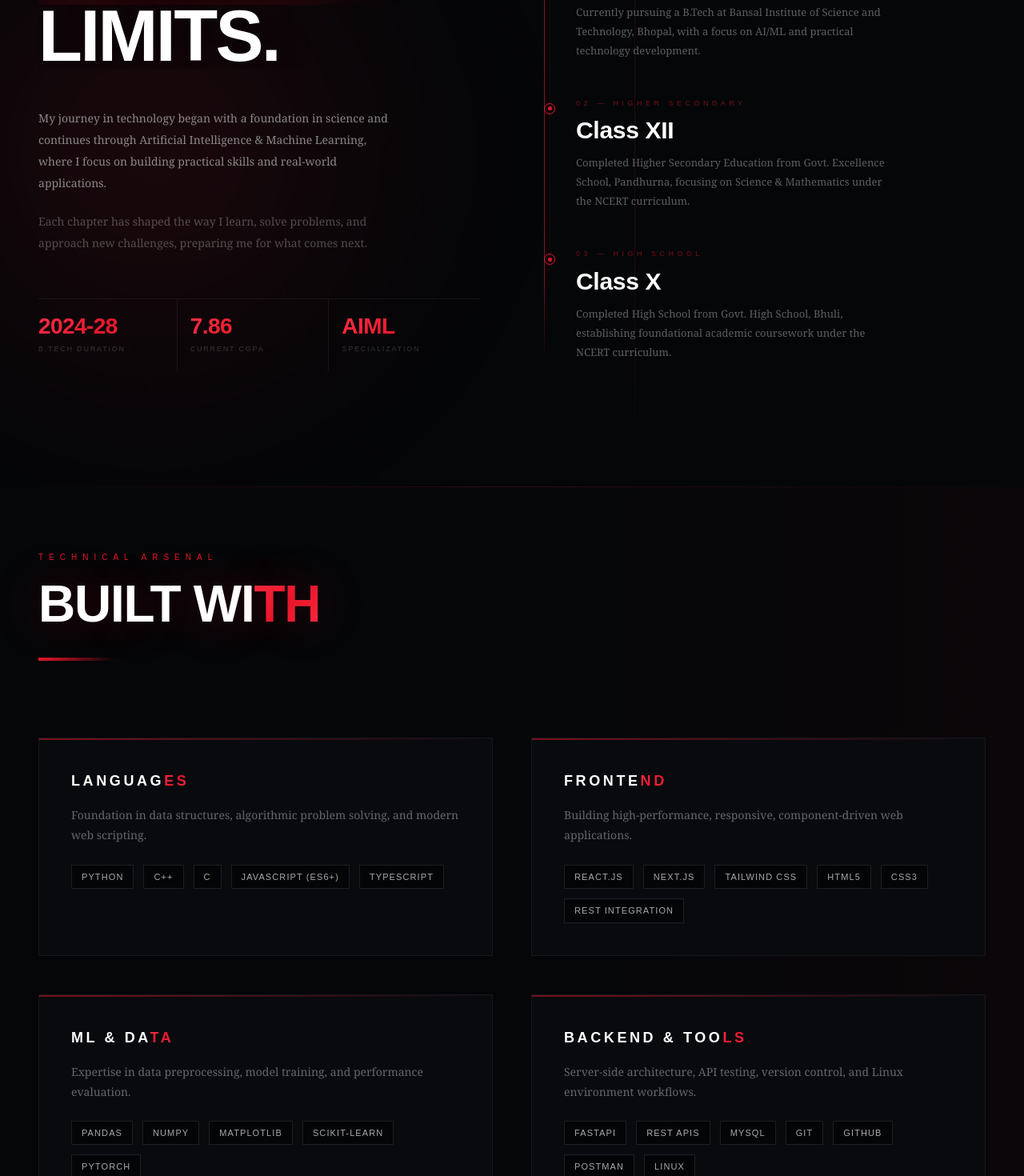
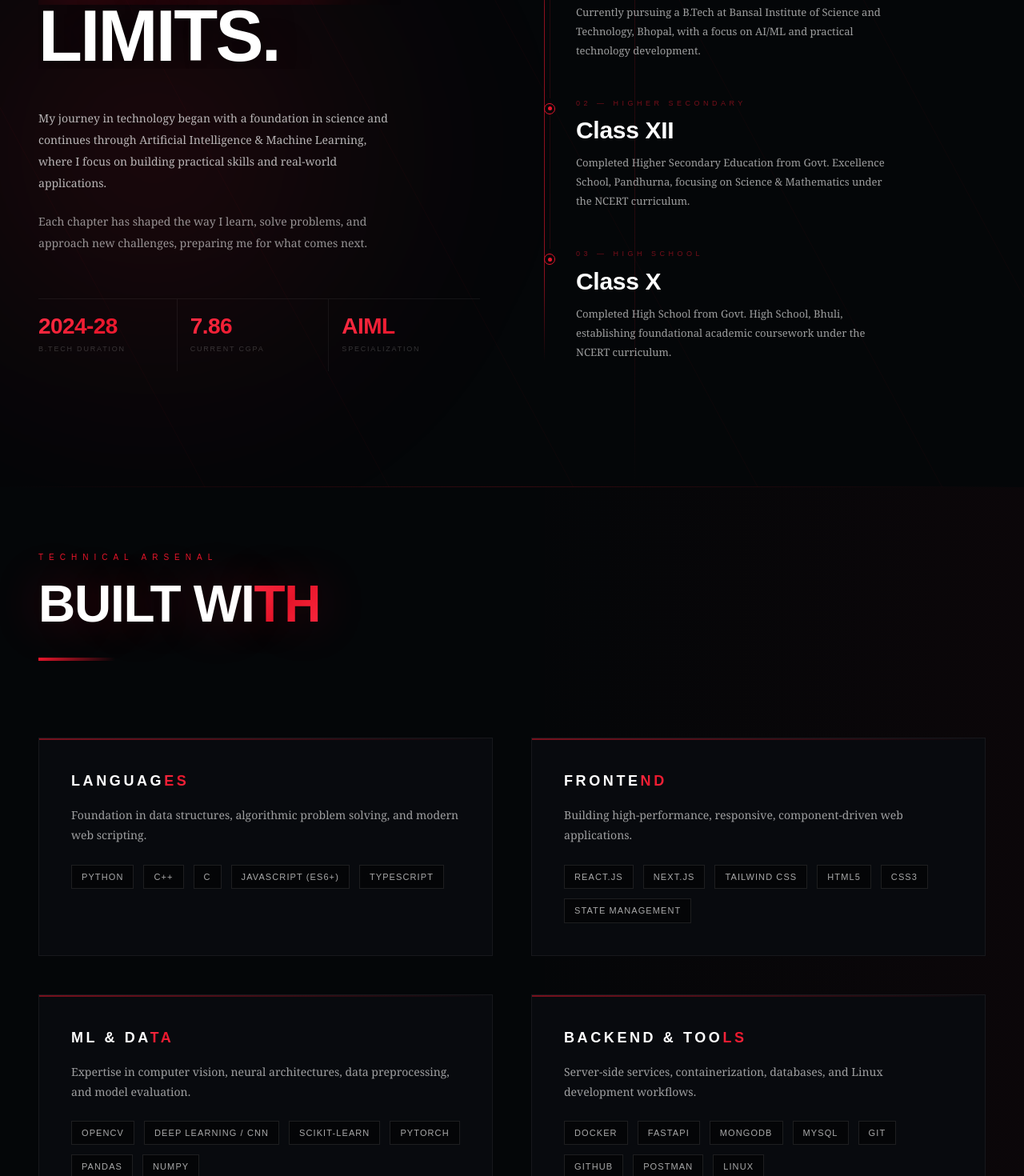
Before and after one commit to AADITYABAGDE2007/portfolio, a Next.js app: page / in a window 1280 px wide. Shown: the part 2420-3890 px from the top of the page at 80% size. Built offline with nearby package versions, Linux system fonts and the light colour scheme.

Commit message:
fix: address recruiter review points (email contact, availability, hero refinement, skills docker/opencv, cert vault dedup, and readability contrast)

```diff
--- a/app/portfolio/AboutJourney.tsx
+++ b/app/portfolio/AboutJourney.tsx
@@ -110,11 +110,11 @@ export default function OriginSection() {
 
             {/* Body copy */}
             <motion.p initial={{ opacity: 0, y: 20 }} animate={inView ? { opacity: 1, y: 0 } : {}} transition={{ duration: 0.9, delay: 0.4 }}
-              style={{ fontSize: 14, lineHeight: 1.95, color: "rgba(240,240,240,0.55)", maxWidth: 440, marginBottom: 20 }}>
-              My journey in technology began with a foundation in science and continues through Artificial Intelligence & Machine Learning, where I focus on building practical skills and real-world applications.
+              style={{ fontSize: 14, lineHeight: 1.95, color: "rgba(240,240,240,0.75)", maxWidth: 440, marginBottom: 20 }}>
+              My journey in technology began with a foundation in science and continues through Artificial Intelligence &amp; Machine Learning, where I focus on building practical skills and real-world applications.
             </motion.p>
             <motion.p initial={{ opacity: 0, y: 20 }} animate={inView ? { opacity: 1, y: 0 } : {}} transition={{ duration: 0.9, delay: 0.5 }}
-              style={{ fontSize: 14, lineHeight: 1.95, color: "rgba(240,240,240,0.3)", maxWidth: 440, marginBottom: 56 }}>
+              style={{ fontSize: 14, lineHeight: 1.95, color: "rgba(240,240,240,0.6)", maxWidth: 440, marginBottom: 56 }}>
               Each chapter has shaped the way I learn, solve problems, and approach new challenges, preparing me for what comes next.
             </motion.p>
 
@@ -186,7 +186,7 @@ export default function OriginSection() {
                   </h4>
 
                   {/* Desc */}
-                  <p style={{ fontSize: 13, lineHeight: 1.85, color: "rgba(240,240,240,0.38)", maxWidth: 400 }}>
+                  <p style={{ fontSize: 13, lineHeight: 1.85, color: "rgba(240,240,240,0.65)", maxWidth: 400 }}>
                     {act.desc}
                   </p>
 
--- a/app/portfolio/CertificationsVault.tsx
+++ b/app/portfolio/CertificationsVault.tsx
@@ -23,24 +23,6 @@ const CERTIFICATES = [
   },
   {
     n: "03",
-    name: "Happieloop ML Internship",
-    issuer: "Happieloop Tech",
-    tag: "Industry Internship",
-    color: "#e8172c",
-    desc: "Official completion of the Machine Learning internship, validating real-world data pipeline and model training skills.",
-    certificateUrl: "/certificates/happieloop-ml-internship.pdf"
-  },
-  {
-    n: "04",
-    name: "Qskill Frontend Internship",
-    issuer: "SR INDIA / Qskill",
-    tag: "Industry Internship",
-    color: "#3b82f6",
-    desc: "Recognition of internship completion, proving expertise in React.js, Tailwind, and cross-device optimization.",
-    certificateUrl: "/certificates/qskill-frontend-internship.pdf"
-  },
-  {
-    n: "05",
     name: "Deloitte Data Analytics",
     issuer: "Deloitte & Forage",
     tag: "Enterprise Simulation",
@@ -49,7 +31,7 @@ const CERTIFICATES = [
     certificateUrl: "/certificates/deloitte-data-analytics.pdf"
   },
   {
-    n: "06",
+    n: "04",
     name: "Infosys DevOps",
     issuer: "Infosys Springboard",
     tag: "Professional Cert",
@@ -58,7 +40,7 @@ const CERTIFICATES = [
     certificateUrl: "/certificates/infosys-devops.pdf"
   },
   {
-    n: "07",
+    n: "05",
     name: "Infosys Python",
     issuer: "Infosys Springboard",
     tag: "Professional Cert",
@@ -174,7 +156,7 @@ export default function CertificationsSection() {
               </h3>
 
               {/* Description */}
-              <p style={{ fontSize: 12, color: "rgba(240,240,240,0.32)", fontFamily: "sans-serif", lineHeight: 1.85, marginBottom: 36, minHeight: 80 }}>
+              <p style={{ fontSize: 12, color: "rgba(240,240,240,0.65)", fontFamily: "sans-serif", lineHeight: 1.85, marginBottom: 36, minHeight: 80 }}>
                 {v.desc}
               </p>
 
--- a/app/portfolio/PortfolioFooter.tsx
+++ b/app/portfolio/PortfolioFooter.tsx
@@ -32,9 +32,9 @@ export default function Footer() {
             <div className="flex flex-col gap-4">
               <h4 style={{ fontSize: 10, letterSpacing: "0.2em", textTransform: "uppercase", color: "var(--red)", fontFamily: "sans-serif" }}>Socials</h4>
               {[
+                { name: "Email", link: "mailto:bagdeaaditya507@gmail.com" },
                 { name: "LinkedIn", link: "https://www.linkedin.com/in/aaditya-bagde" },
                 { name: "GitHub", link: "https://github.com/AADITYABAGDE2007" },
-                { name: "HackerRank", link: "https://www.hackerrank.com/profile/bagdeaaditya507" },
                 { name: "LeetCode", link: "https://leetcode.com/u/aadityabagde/" }
               ].map(item => (
                 <a key={item.name} href={item.link} target="_blank" rel="noreferrer" style={{ fontSize: 12, color: "rgba(240,240,240,0.6)", fontFamily: "sans-serif" }} className="hover:text-white transition-colors duration-300">
--- a/app/portfolio/ProjectsShowcase.tsx
+++ b/app/portfolio/ProjectsShowcase.tsx
@@ -39,7 +39,7 @@ export default function PowersSection() {
             </div>
             <div className="flex flex-col gap-4">
               <motion.p initial={{ opacity: 0 }} animate={inView ? { opacity: 1 } : {}} transition={{ duration: 0.8, delay: 0.3 }}
-                style={{ maxWidth: 420, fontSize: 13, lineHeight: 1.85, color: "rgba(240,240,240,0.35)", fontFamily: "sans-serif" }}>
+                style={{ maxWidth: 420, fontSize: 13, lineHeight: 1.85, color: "rgba(240,240,240,0.65)", fontFamily: "sans-serif" }}>
                 The tools are only the beginning. Click any project to inspect its architecture, problem statement, and technical breakdown.
               </motion.p>
               <div className="hidden sm:flex items-center gap-2 self-start lg:self-end">
@@ -128,7 +128,7 @@ export default function PowersSection() {
                 </h3>
 
                 {/* Description */}
-                <p className="pointer-events-none" style={{ fontSize: 12, color: "rgba(240,240,240,0.32)", fontFamily: "sans-serif", lineHeight: 1.85, marginBottom: 40, minHeight: 80 }}>
+                <p className="pointer-events-none" style={{ fontSize: 12, color: "rgba(240,240,240,0.65)", fontFamily: "sans-serif", lineHeight: 1.85, marginBottom: 40, minHeight: 80 }}>
                   {p.desc}
                 </p>
 
--- a/app/portfolio/SkillsStack.tsx
+++ b/app/portfolio/SkillsStack.tsx
@@ -10,18 +10,18 @@ const SKILL_CATEGORIES = [
   },
   {
     title: "FRONTEND",
-    skills: ["React.js", "Next.js", "Tailwind CSS", "HTML5", "CSS3", "REST Integration"],
+    skills: ["React.js", "Next.js", "Tailwind CSS", "HTML5", "CSS3", "State Management"],
     desc: "Building high-performance, responsive, component-driven web applications."
   },
   {
     title: "ML & DATA",
-    skills: ["Pandas", "NumPy", "Matplotlib", "Scikit-learn", "PyTorch"],
-    desc: "Expertise in data preprocessing, model training, and performance evaluation."
+    skills: ["OpenCV", "Deep Learning / CNN", "Scikit-learn", "PyTorch", "Pandas", "NumPy"],
+    desc: "Expertise in computer vision, neural architectures, data preprocessing, and model evaluation."
   },
   {
     title: "BACKEND & TOOLS",
-    skills: ["FastAPI", "REST APIs", "MySQL", "Git", "GitHub", "Postman", "Linux"],
-    desc: "Server-side architecture, API testing, version control, and Linux environment workflows."
+    skills: ["Docker", "FastAPI", "MongoDB", "MySQL", "Git", "GitHub", "Postman", "Linux"],
+    desc: "Server-side services, containerization, databases, and Linux development workflows."
   },
 ];
 
@@ -78,7 +78,7 @@ export default function SkillsSection() {
                 {cat.title.slice(0, -2)}<span className="red-gradient">{cat.title.slice(-2)}</span>
               </h3>
 
-              <p style={{ fontSize: 14, lineHeight: 1.8, color: "rgba(240,240,240,0.4)", fontFamily: "Georgia, serif", marginBottom: 24 }}>
+              <p style={{ fontSize: 14, lineHeight: 1.8, color: "rgba(240,240,240,0.65)", fontFamily: "Georgia, serif", marginBottom: 24 }}>
                 {cat.desc}
               </p>
 
--- a/app/portfolio/experienceData.ts
+++ b/app/portfolio/experienceData.ts
@@ -49,12 +49,12 @@ export const EXPERIENCES_DATA: ExperienceItem[] = [
       {
         label: "Data Quality",
         value: "99%+",
-        desc: "Reduction in pipeline preprocessing errors through structured validation routines."
+        desc: "Eliminated dataset anomalies and missing entries through automated Pandas validation pipelines."
       },
       {
         label: "Iteration Speed",
         value: "Faster Cycles",
-        desc: "Modular script structures reduced setup time for training classification models."
+        desc: "Modular script structures reduced train/test iteration and hyperparameter tuning setup time."
       },
       {
         label: "Stack Depth",
@@ -97,12 +97,12 @@ export const EXPERIENCES_DATA: ExperienceItem[] = [
       {
         label: "Load Performance",
         value: "~30% Faster",
-        desc: "Measured responsiveness improvement across mobile and desktop benchmarks."
+        desc: "Audited via Chrome DevTools Network throttling & Lighthouse metrics after implementing lazy-loading and dynamic imports."
       },
       {
         label: "API Latency",
         value: "~15% Quicker",
-        desc: "Reduced data fetching lag via Axios interceptors and clean client routing."
+        desc: "Reduced redundant roundtrips via Axios request/response interceptors and optimized client-side state caching."
       },
       {
         label: "Certificate ID",
```
Also changed, not shown: app/portfolio/ContactPanel.tsx (+18 -2 lines), app/portfolio/HeroShowcase.tsx (+4 -4 lines).
